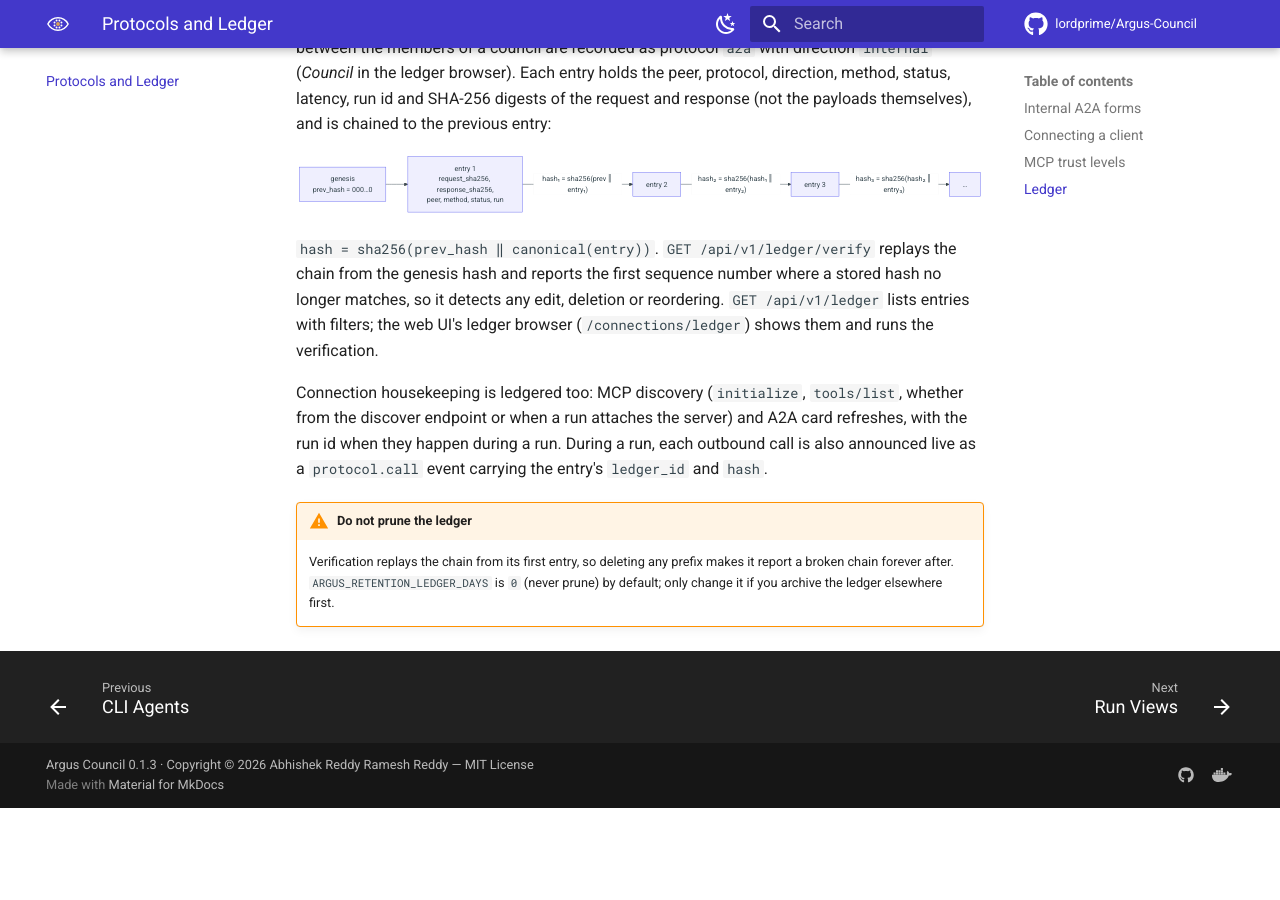
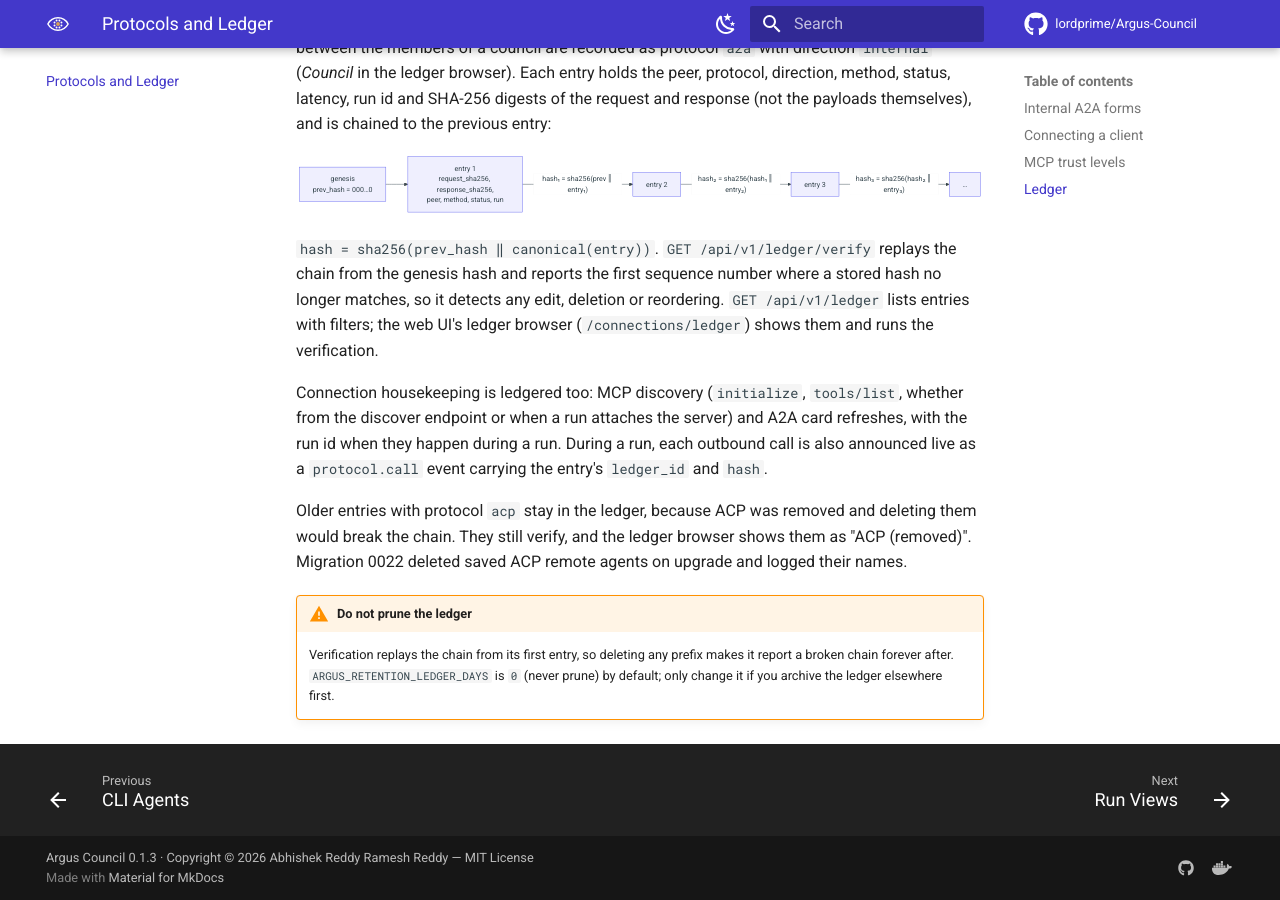
Before and after one commit to lordprime/Argus-Council, an MkDocs documentation site: the page built from docs/protocols.md, in a window 1280 px wide and 900 px high, scrolled down 2788 px. Built offline with MkDocs 1.6.1 and Material for MkDocs 9.7.7, drawn with Linux system fonts in a browser that asks for light colours; comment, search, counter and statistics services are not loaded; before the commit the page ends 3596 px from its top, so only the background shows below that.

Commit message:
Docs: explain historic acp ledger rows

```diff
--- a/docs/protocols.md
+++ b/docs/protocols.md
@@ -113,6 +113,10 @@ the discover endpoint or when a run attaches the server) and A2A card refreshes,
 run id when they happen during a run. During a run, each outbound call is also announced live as
 a `protocol.call` event carrying the entry's `ledger_id` and `hash`.
 
+Older entries with protocol `acp` stay in the ledger, because ACP was removed and deleting them would
+break the chain. They still verify, and the ledger browser shows them as "ACP (removed)". Migration
+0022 deleted saved ACP remote agents on upgrade and logged their names.
+
 !!! warning "Do not prune the ledger"
     Verification replays the chain from its first entry, so deleting any prefix makes it report a
     broken chain forever after. `ARGUS_RETENTION_LEDGER_DAYS` is `0` (never prune) by default;
```
